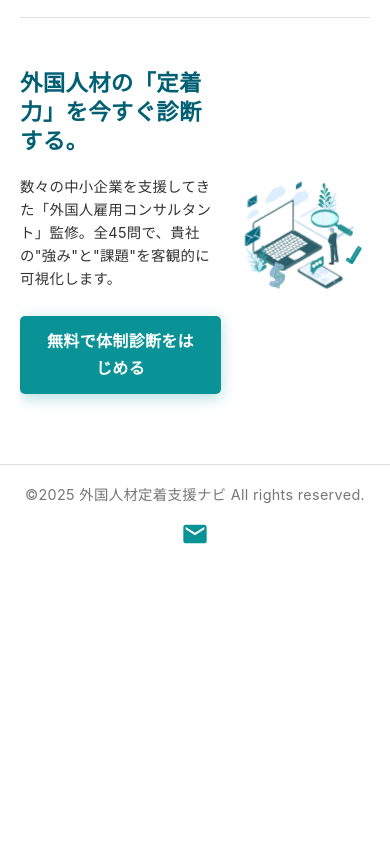
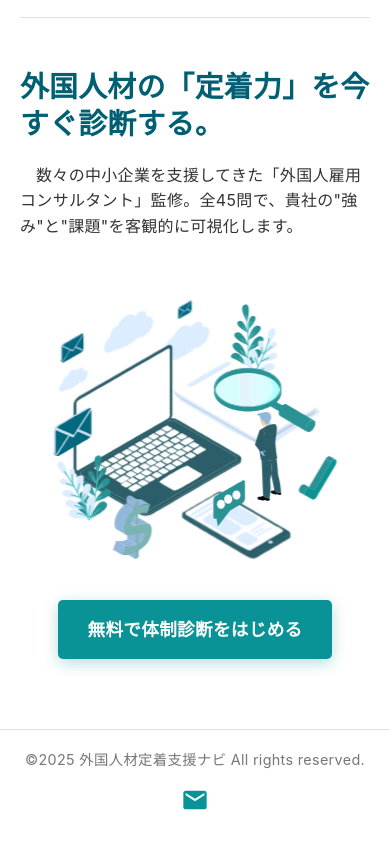
Before and after one commit to qq177q08/quiz-app, a plain HTML site: page index.html in a window 390 px wide. Shown: the part 43-884 px from the top of the page. Before the commit the page ends 844 px from the top, so only its background shows below. Drawn offline with nearby package versions, Linux system fonts and the light colour scheme.

Commit message:
Add files via upload

```diff
--- a/index.html
+++ b/index.html
@@ -6,6 +6,8 @@
     <title>外国人材定着支援ナビ</title>
     <link rel="stylesheet" href="style.css">
 
+    <link rel="icon" href="favicon.png" sizes="32x32" type="image/png">
+    <link rel="apple-touch-icon" href="apple-touch-icon.png" sizes="180x180">
     <script src="https://unpkg.com/@lottiefiles/lottie-player@latest/dist/lottie-player.js"></script>
 
 </head>
@@ -24,11 +26,9 @@
                 <p class="hero-description">
                     数々の中小企業を支援してきた「外国人雇用コンサルタント」監修。全45問で、貴社の"強み"と"課題"を客観的に可視化します。
                 </p>
-                <a href="quiz.html" class="hero-cta-button">無料で体制診断をはじめる</a>
             </div>
 
             <div class="hero-image-placeholder">
-
                 <lottie-player
                     src="hero-animation.json"
                     background="transparent"
@@ -36,8 +36,9 @@
                     loop
                     autoplay>
                 </lottie-player>
+            </div>
 
-            </div>
+            <a href="quiz.html" class="hero-cta-button">無料で体制診断をはじめる</a>
 
         </main>
 
--- a/style.css
+++ b/style.css
@@ -68,9 +68,11 @@ h1, h2, h3, h4, h5, p {
 }
 
 /* ===== 3. ★★★ トップページ (hero-section) ★★★ */
+/* ★★★ PCレイアウトを CSS Grid に変更 ★★★ */
 .hero-section {
-    display: flex;
-    /* ★ スマホでも折り返さない (flex-wrap: wrap; を削除) */
+    display: grid;
+    grid-template-columns: 1.5fr 1fr; /* ★ 左(1.5) : 右(1) の比率 */
+    grid-template-rows: auto auto; /* ★ テキスト用とボタン用の2行 */
     align-items: center;
     gap: 30px;
     padding: 40px 0; /* ★ 左右のpaddingを0に (wrapperが担当) */
@@ -79,9 +81,10 @@ h1, h2, h3, h4, h5, p {
 }
 
 .hero-text {
-    flex: 1.5; /* ★ テキストの比率を 1.5 (約60%) に変更 */
-    /* ★ min-width を削除 (スマホで縮小できるように) */
-    text-align: center; /* ★ ボタンを中央揃えにするため、親を中央揃えに */
+    /* ★ PC Grid レイアウト: 1列目 / 1行目 */
+    grid-column: 1;
+    grid-row: 1;
+    text-align: left; /* ★ テキストは左揃え */
     padding-right: 20px;
     box-sizing: border-box;
 }
@@ -92,20 +95,26 @@ h1, h2, h3, h4, h5, p {
     color: #005f73;
     line-height: 1.3;
     margin-bottom: 20px;
-    text-align: left; /* ★ テキストは左揃えに戻す */
+    text-align: left;
 }
 
 .hero-description {
-    /* ★ フォントサイズと行間を Coursera に合わせる */
     font-size: 1.125em; /* 18px相当 */
     color: #333;
-    margin-bottom: 35px;
-    line-height: 1.6; /* 1.5だと詰まりすぎのため 1.6 に調整 */
-    text-align: left; /* ★ テキストは左揃えに戻す */
+    margin-bottom: 0; /* ★ ボタンとの間隔は .hero-section の gap が担当 */
+    line-height: 1.6;
+    text-align: left;
 }
 
 .hero-cta-button {
-    background-color: #0a9396; /* テーマカラーのティール */
+    /* ★ PC Grid レイアウト: 1列目 / 2行目 */
+    grid-column: 1;
+    grid-row: 2;
+    /* ★ PCではボタンを中央揃え */
+    justify-self: center;
+    text-align: center;
+
+    background-color: #0a9396;
     color: white;
     font-size: 1.2em;
     font-weight: bold;
@@ -119,21 +128,21 @@ h1, h2, h3, h4, h5, p {
     box-shadow: 0 4px 15px rgba(10, 147, 150, 0.3);
 }
 .hero-cta-button:hover {
-    background-color: #005f73; /* ホバーで濃い色に */
+    background-color: #005f73;
     transform: translateY(-2px);
 }
 
-/* ★★★ 画像コンテナのスタイルを変更 ★★★ */
 .hero-image-placeholder {
-    flex: 1; /* ★ 画像の比率を 1 (約40%) に変更 */
-    /* ★ min-width を削除 (スマホで縮小できるように) */
+    /* ★ PC Grid レイアウト: 2列目 / 1行目から2行目まで結合 */
+    grid-column: 2;
+    grid-row: 1 / span 2; /* ★ 1行目から2行分 */
+
     min-height: 350px;
     background-color: transparent; /* ★ 背景色を透明に */
     border-radius: 8px;
     overflow: hidden; /* ★ 角丸のために必須 */
 }
 
-/* ★★★ Lottie Player のスタイルを追加 ★★★ */
 .hero-image-placeholder lottie-player {
     width: 100%;
     height: 100%;
@@ -782,36 +791,51 @@ h1, h2, h3, h4, h5, p {
 
     /* ★ ヒーローセクションのレスポンシブ */
     .hero-section {
+        /* ★★★ スマホでは縦積みに変更 ★★★ */
+        display: flex;
+        flex-direction: column;
+        gap: 30px; /* ★ 隙間を広げる */
         padding: 30px 0px;
-        /* ★ flex-direction: column; を削除し、2カラムを維持 */
-        gap: 15px; /* ★ スマホではカラム間の隙間を狭く */
     }
     .hero-text {
-        padding-right: 0; /* ★ 右のpaddingを削除 */
-        /* ★ text-align: center; (デスクトップから継承) */
-        flex: 1.5; /* ★ スマホでもテキストの比率を優先 */
+        /* ★ PC用の grid, flex を解除 (order: 1) */
+        grid-column: auto;
+        grid-row: auto;
+        order: 1;
+        padding-right: 0;
+        text-align: center;
     }
-    /* ★ text-align: left; (デスクトップから継承) */
-
     .hero-catch-copy {
-        font-size: 1.4em; /* ★ 2カラム維持のためフォントを小さく */
+        font-size: 1.8em; /* ★ 縦積みにしたのでフォントを戻す */
+        text-align: left; /* ★ 依頼通り左揃え */
     }
     .hero-description {
-        font-size: 0.9em; /* ★ 2カラム維持のためフォントを小さく */
-        margin-bottom: 25px; /* ★ ボタンとの間隔を少し詰める */
+        font-size: 1.0em; /* ★ 縦積みにしたのでフォントを戻す */
+        text-align: left; /* ★ 依頼通り左揃え */
+        text-indent: 1em; /* ★ 依頼通りインデント */
     }
     .hero-image-placeholder {
-        min-height: 150px; /* ★ 高さを調整 */
-        height: 150px; /* ★ 高さを固定 */
-        flex: 1; /* ★ スマホでも画像の比率を 1 に */
+        /* ★ PC用の grid を解除 (order: 2) */
+        grid-column: auto;
+        grid-row: auto;
+        order: 2;
+        min-height: 300px; /* ★★★ 200px から 300px に変更 ★★★ */
+        height: 300px; /* ★★★ 200px から 300px に変更 ★★★ */
+        width: 100%;
     }
-    .hero-image-placeholder lottie-player { /* ★ img から lottie-player に変更 */
-        height: 150px; /* ★ 高さを固定 */
+    .hero-image-placeholder lottie-player {
+        height: 300px; /* ★★★ 200px から 300px に変更 ★★★ */
     }
     .hero-cta-button {
-        font-size: 1.0em; /* ★ ボタンも小さく */
-        padding: 12px 20px;
+        /* ★ PC用の grid を解除 (order: 3) */
+        grid-column: auto;
+        grid-row: auto;
+        order: 3;
+        justify-self: center; /* ★ 中央揃え */
+        font-size: 1.1em; /* ★ フォントサイズを調整 */
+        padding: 15px 30px; /* ★ paddingを調整 */
     }
+
 
     /* ★ 診断ページ (Focus Mode) のレスポンシブ */
     .quiz-container {
```
Also changed, not shown: quiz.html (+4 -1 lines), result.html (+3 -0 lines), result.js (+33 -3 lines), apple-touch-icon.png (added), favicon.png (added).
